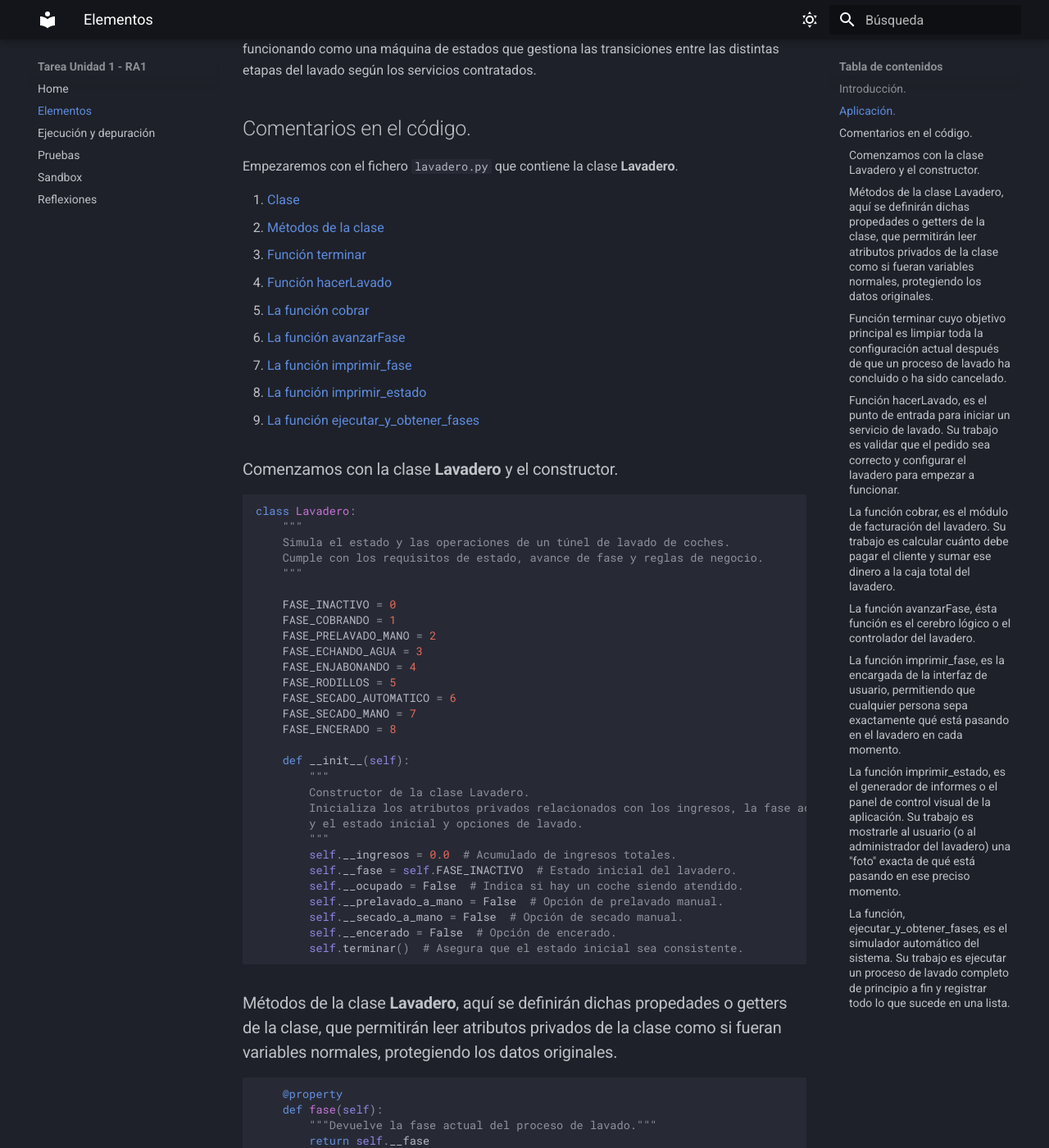
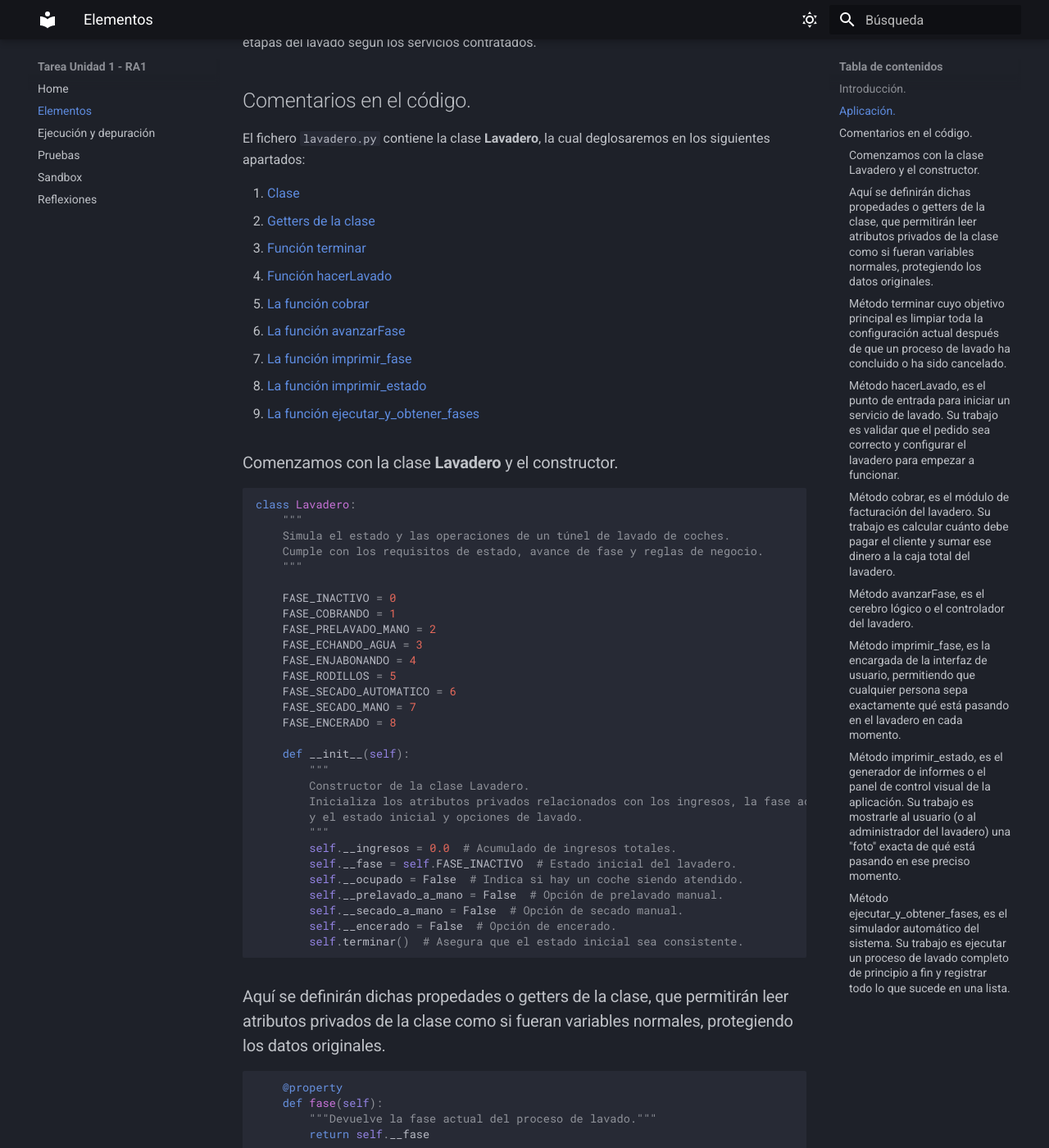
Before and after one commit to johnnbs33/Unidad1-TareaRA1-Jonathan, an MkDocs documentation site: the page built from docs/elementos.md, in a window 1280 px wide and 1400 px high, scrolled down 601 px. Shown: the whole window at 82% size. Built offline with MkDocs 1.6.1 and Material for MkDocs 9.7.7, drawn with Linux system fonts in a browser that asks for light colours; some of the changed text lies outside the part shown.

Commit message:
Actualización elementos.md

````diff
--- a/docs/elementos.md
+++ b/docs/elementos.md
@@ -20,17 +19,17 @@ La aplicación modela el ciclo de vida completo del proceso de limpieza de un ve
 
 ## Comentarios en el código.
 
-Empezaremos con el fichero `lavadero.py` que contiene la clase **Lavadero**.
+El fichero `lavadero.py` contiene la clase **Lavadero**, la cual deglosaremos en los siguientes apartados:
 
 1. [Clase](#clase)
-2. [Métodos de la clase](#metodos-de-la-clase)
-3. [Función terminar](#funcion-terminar)
-4. [Función hacerLavado](#funcion-hacerlavado)
-5. [La función cobrar](#funcion-cobrar)
-6. [La función avanzarFase](#funcion-avanzarfase)
-7. [La función imprimir_fase](#funcion-imprimir_fase)
-8. [La función imprimir_estado](#funcion-imprimir_estado)
-9. [La función ejecutar_y_obtener_fases](#funcion-ejecutar_y_obtener_fases)
+2. [Getters de la clase](#getter-de-la-clase)
+3. [Función terminar](#metodo-terminar)
+4. [Función hacerLavado](#metodo-hacerlavado)
+5. [La función cobrar](#metodo-cobrar)
+6. [La función avanzarFase](#metodo-avanzarfase)
+7. [La función imprimir_fase](#metodo-imprimir_fase)
+8. [La función imprimir_estado](#metodo-imprimir_estado)
+9. [La función ejecutar_y_obtener_fases](#metodo-ejecutar_y_obtener_fases)
 
 
 <a id="clase"></a>
@@ -68,8 +67,8 @@ class Lavadero:
         self.terminar()  # Asegura que el estado inicial sea consistente.
 ```
 
-<a id="metodos-de-la-clase"></a>
-### Métodos de la clase **Lavadero**, aquí se definirán dichas propedades o getters de la clase, que permitirán leer atributos privados de la clase como si fueran variables normales, protegiendo los datos originales.
+<a id="getter-de-la-clase"></a>
+### Aquí se definirán dichas propedades o getters de la clase, que permitirán leer atributos privados de la clase como si fueran variables normales, protegiendo los datos originales.
 
 ```Python
     @property
@@ -104,8 +103,8 @@ class Lavadero:
         return self.__encerado
 ```
 
-<a id="función-terminar"></a>
-### Función **terminar** cuyo objetivo principal es limpiar toda la configuración actual después de que un proceso de lavado ha concluido o ha sido cancelado.
+<a id="metodo-terminar"></a>
+### Método **terminar** cuyo objetivo principal es limpiar toda la configuración actual después de que un proceso de lavado ha concluido o ha sido cancelado.
 
 ```Python
     def terminar(self):
@@ -120,8 +119,8 @@ class Lavadero:
         self.__encerado = False
 ```
 
-<a id="funcion-hacerlavado"></a>
-### Función **hacerLavado**, es el punto de entrada para iniciar un servicio de lavado. Su trabajo es validar que el pedido sea correcto y configurar el lavadero para empezar a funcionar.
+<a id="metodo-hacerlavado"></a>
+### Método **hacerLavado**, es el punto de entrada para iniciar un servicio de lavado. Su trabajo es validar que el pedido sea correcto y configurar el lavadero para empezar a funcionar.
 
 ```Python
     def hacerLavado(self, prelavado_a_mano, secado_a_mano, encerado):
@@ -153,8 +152,8 @@ class Lavadero:
         self.__encerado = encerado
 ```
 
-<a id="funcion-cobrar"></a>
-### La función **cobrar**, es el módulo de facturación del lavadero. Su trabajo es calcular cuánto debe pagar el cliente y sumar ese dinero a la caja total del lavadero.
+<a id="metodo-cobrar"></a>
+### Método **cobrar**, es el módulo de facturación del lavadero. Su trabajo es calcular cuánto debe pagar el cliente y sumar ese dinero a la caja total del lavadero.
 
 ```Python
     def _cobrar(self):
@@ -181,8 +180,8 @@ class Lavadero:
         return coste_lavado
 ```
 
-<a id="funcion-avanzarfase"></a>
-### La función **avanzarFase**, ésta función es el cerebro lógico o el *controlador* del lavadero.
+<a id="metodo-avanzarfase"></a>
+### Método **avanzarFase**, es el cerebro lógico o el *controlador* del lavadero.
 
 ```Python
     def avanzarFase(self):
@@ -248,8 +247,8 @@ class Lavadero:
 
 ```
 
-<a id="funcion-imprimir_fase"></a>
-### La función **imprimir_fase**, es la encargada de la interfaz de usuario, permitiendo que cualquier persona sepa exactamente qué está pasando en el lavadero en cada momento.
+<a id="metodo-imprimir_fase"></a>
+### Método **imprimir_fase**, es la encargada de la interfaz de usuario, permitiendo que cualquier persona sepa exactamente qué está pasando en el lavadero en cada momento.
 
 ```Python
     def imprimir_fase(self):
@@ -273,8 +272,8 @@ class Lavadero:
         )
 ```
 
-<a id="funcion-imprimir_estado"></a>
-### La función **imprimir_estado**, es el generador de informes o el *panel de control* visual de la aplicación. Su trabajo es mostrarle al usuario (o al administrador del lavadero) una "foto" exacta de qué está pasando en ese preciso momento.
+<a id="metodo-imprimir_estado"></a>
+### Método **imprimir_estado**, es el generador de informes o el *panel de control* visual de la aplicación. Su trabajo es mostrarle al usuario (o al administrador del lavadero) una "foto" exacta de qué está pasando en ese preciso momento.
 
 ```Python
     def imprimir_estado(self):
@@ -293,8 +292,8 @@ class Lavadero:
         print("\n----------------------------------------")
 ```
 
-<a id="funcion-ejecutar_y_obtener_fases"></a>
-### La función, **ejecutar_y_obtener_fases**, es el simulador automático del sistema. Su trabajo es ejecutar un proceso de lavado completo de principio a fin y registrar todo lo que sucede en una lista.
+<a id="metodo-ejecutar_y_obtener_fases"></a>
+### Método **ejecutar_y_obtener_fases**, es el simulador automático del sistema. Su trabajo es ejecutar un proceso de lavado completo de principio a fin y registrar todo lo que sucede en una lista.
 
 ```Python
 def ejecutar_y_obtener_fases(self, prelavado, secado, encerado):
````
Also changed, not shown: other parts of docs/elementos.md (+1 -2 lines).
